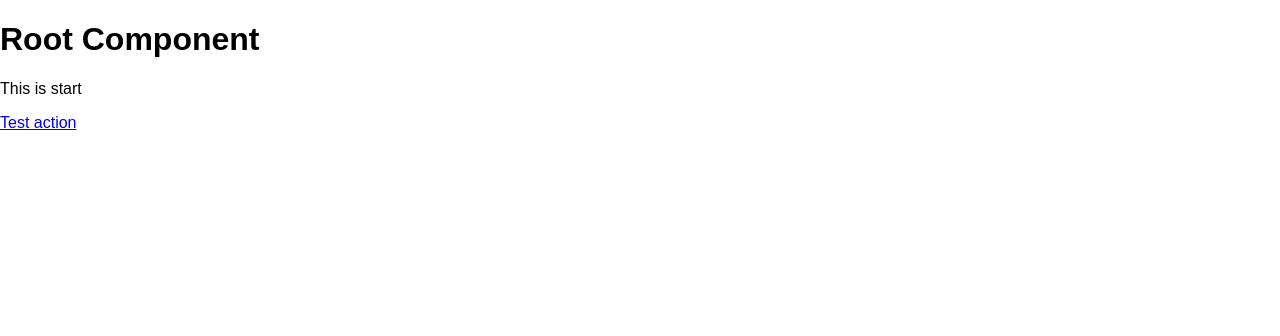
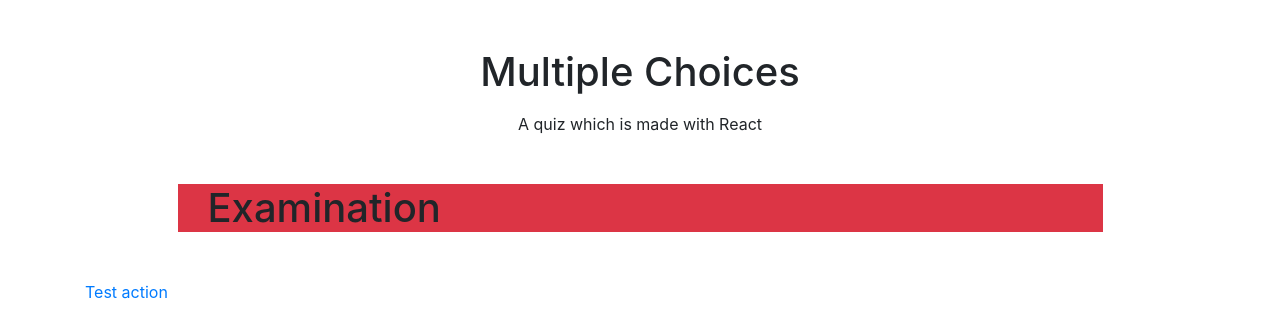
Before and after one commit to amed/multiple-choices, a React (Create React App) app: page / in a window 1280 px wide. Shown: the top 336 px of the page. Built offline with nearby package versions, Linux system fonts and the light colour scheme.

Commit message:
Examination component and extend Roor

```diff
--- a/src/App.js
+++ b/src/App.js
@@ -2,6 +2,7 @@ import React, { Component } from 'react';
 import Root from './components/Root'
 import store from './redux/store.js';
 import { Provider } from 'react-redux';
+import 'bootstrap/dist/css/bootstrap.css';
 
 
 class App extends Component {
--- /dev/null
+++ b/src/components/Examination.js
@@ -0,0 +1,25 @@
+import React, { Component } from 'react';
+import { connect } from 'react-redux';
+import {selectChoice} from '../redux/actions';
+
+import './Examination.css';
+
+class Examination extends Component {
+  render() {
+    return (
+      <div className="Examination container">
+        <h1>Examination</h1>
+      </div>
+    );
+  }
+}
+
+
+
+const mapStateToProps = (state) => ({
+  state: state
+})
+
+const mapDispatchToProps = ({ selectChoice })
+
+export default connect(mapStateToProps,mapDispatchToProps)(Examination)
--- a/src/components/Root.js
+++ b/src/components/Root.js
@@ -1,21 +1,28 @@
 import React, { Component } from 'react';
 import { connect } from 'react-redux';
-import {selectChoice} from '../redux/actions';
-
+import {loadData} from '../redux/actions';
+import Examination from './Examination'
 import './Root.css';
 
 class Root extends Component {
+  componentDidMount () {
+    this.props.loadData()
+  }
+
   render() {
     return (
-      <div className="Root">
-        <header className="Root-header">
-          <h1 className="Root-title">Root Component</h1>
+      <div className="Root container">
+        <header className="Root-header col-12 text-center">
+          <h1 className="Root-title mt-5 mb-3 ">Multiple Choices</h1>
+          <p className="Root-intro">
+            A quiz which is made with React
+          </p>
         </header>
-        <p className="Root-intro">
-          This is start
-        </p>
+        <div className="col-10 mx-auto my-5 bg-danger">
+          <Examination />
+        </div>
         {console.log({props: this.props})}
-        <a href='#' onClick= { () => {this.props.selectChoice(1)} }>Test action </a>
+        <a href='#' onClick= { () => {console.log(this.props)} }>Test action </a>
       </div>
     );
   }
@@ -24,9 +31,9 @@ class Root extends Component {
 
 
 const mapStateToProps = (state) => ({
-  state: state
+  test: state
 })
 
-const mapDispatchToProps = ({ selectChoice })
+const mapDispatchToProps = ({ loadData })
 
 export default connect(mapStateToProps,mapDispatchToProps)(Root)
```
Also changed, not shown: src/components/Examination.css (added).
